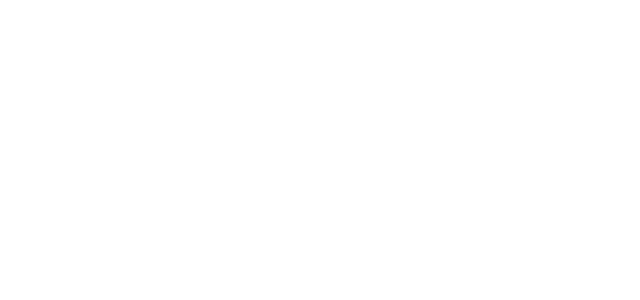
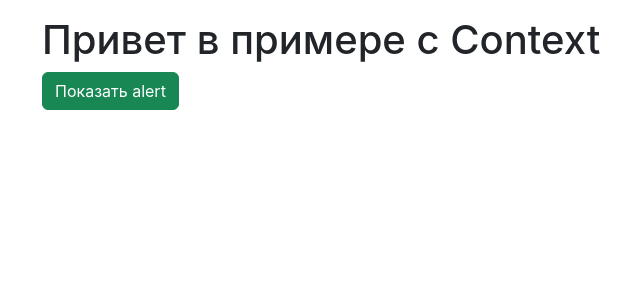
Before and after one commit to igorbelikov2009/reacts-hooks, a React (Create React App) app: page / in a window 1280 px wide. Shown: the top 300 px of the page, without its empty margins (40-680 px from the left). Built offline with nearby package versions, Linux system fonts and the light colour scheme.

Commit message:
AlertContext

```diff
--- a/src/App.js
+++ b/src/App.js
@@ -1,7 +1,18 @@
 import React from "react";
+import Main from "./examples/Main.tsx";
+import Alert from "./alert/Alert.tsx";
+import AlertProvider from "./alert/AlertContext";
 
 function App() {
-  return <></>;
+  return (
+    <AlertProvider>
+      <div className="container pt-3">
+        <Alert />
+
+        <Main />
+      </div>
+    </AlertProvider>
+  );
 }
 
 export default App;
--- /dev/null
+++ b/src/alert/Alert.tsx
@@ -0,0 +1,13 @@
+import React, { useContext } from "react";
+import { AlertContext } from "./AlertContext";
+
+const Alert = () => {
+  const alert = useContext(AlertContext);
+  if (!alert.visible) return null;
+
+  return (
+    <div className="alert alert-danger">Это очень и очень важное сообщение</div>
+  );
+};
+
+export default Alert;
--- /dev/null
+++ b/src/alert/AlertContext.js
@@ -0,0 +1,25 @@
+import React, { useState } from "react";
+
+export const AlertContext = React.createContext();
+
+// export const useALert = () => {
+//   return useContext(AlertContext);
+// };
+
+const AlertProvider = ({ children }) => {
+  const [alert, setAlert] = useState(false);
+  const toggle = () => setAlert((prev) => !prev);
+
+  return (
+    <AlertContext.Provider
+      value={{
+        visible: alert,
+        toggle,
+      }}
+    >
+      {children}
+    </AlertContext.Provider>
+  );
+};
+
+export default AlertProvider;
--- a/src/components/calllback.tsx
+++ b/src/components/UseCalllbackHook.tsx
@@ -1,7 +1,7 @@
 import React, { useCallback, useState } from "react";
 import ItemsList from "../examples/ItemsList";
 
-function UseCalback() {
+function UseCallbackHook() {
   const [colored, setColored] = useState(false);
   const [count, setCount] = useState(1);
 
@@ -42,4 +42,4 @@
   );
 }
 
-export default UseCalback;
+export default UseCallbackHook;
--- /dev/null
+++ b/src/examples/Main.tsx
@@ -0,0 +1,18 @@
+import React from "react";
+import { useContext } from "react";
+import { AlertContext } from "../alert/AlertContext";
+
+const Main = () => {
+  const { toggle } = useContext(AlertContext);
+
+  return (
+    <>
+      <h1>Привет в примере c Context</h1>
+      <button onClick={toggle} className="btn btn-success">
+        Показать alert
+      </button>
+    </>
+  );
+};
+
+export default Main;
```
